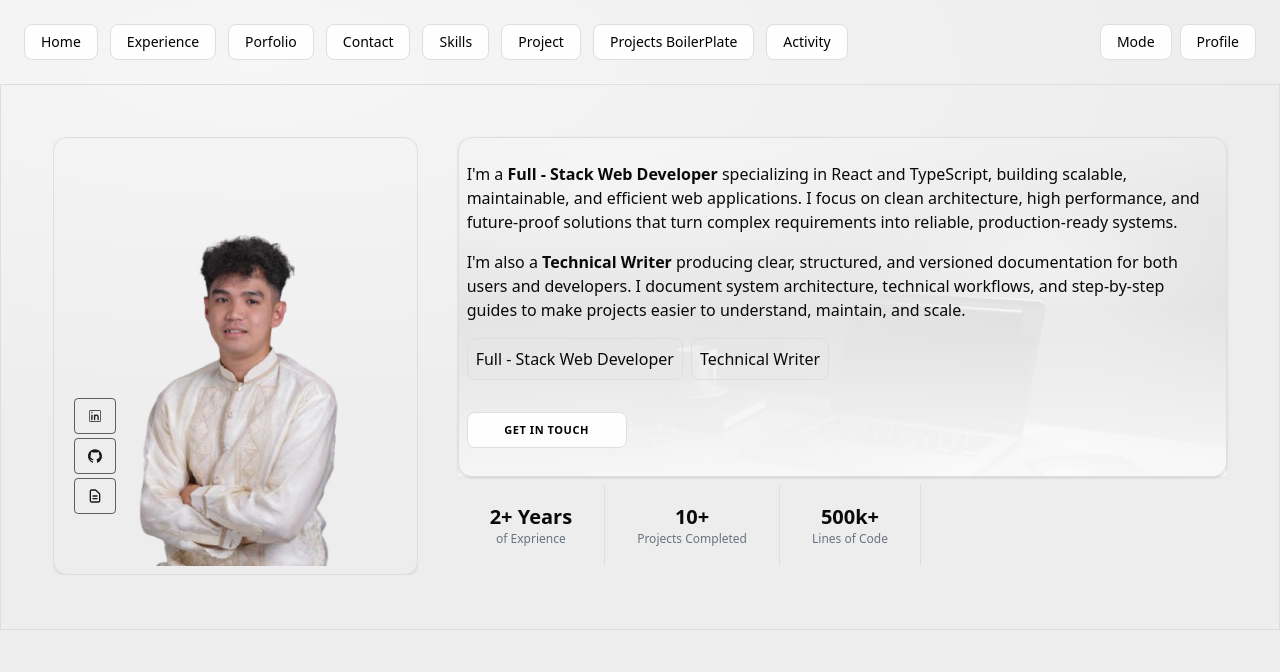
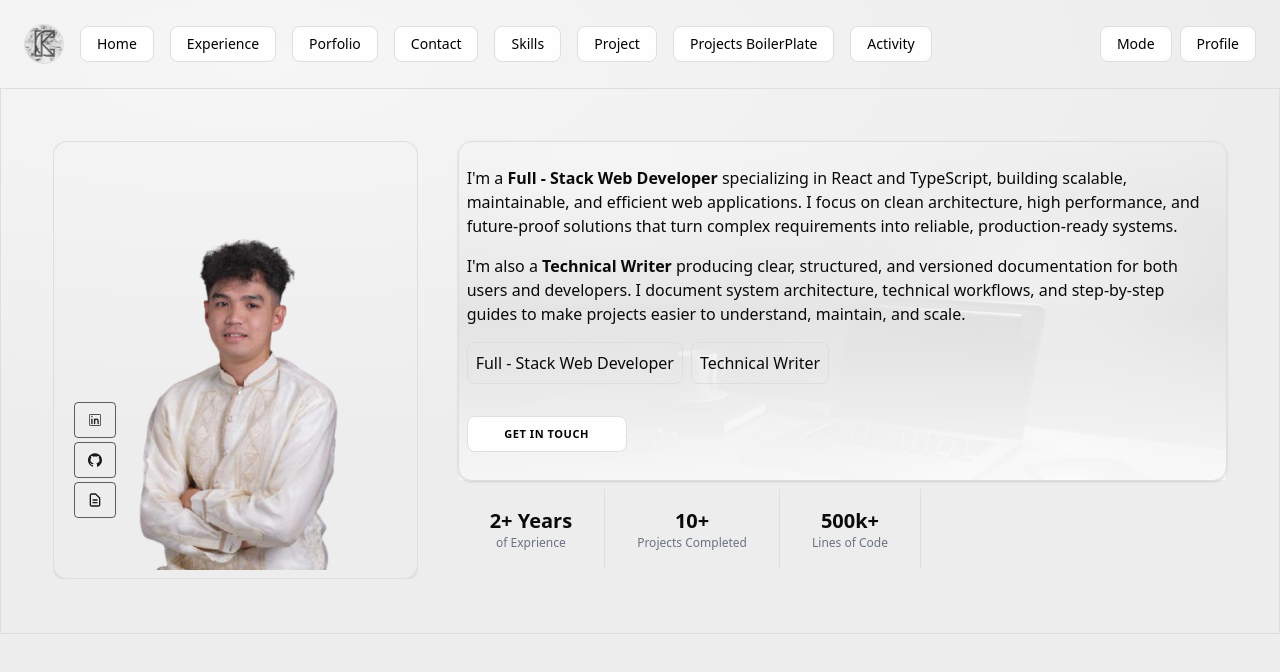
Before and after one commit to kentchristian/web-portfolio, a React app: page / in a window 1280 px wide. Shown: the top 672 px of the page. Built offline with nearby package versions, Linux system fonts and the light colour scheme; the HTML template or start-up script is replaced by a standard one.

Commit message:
feat: applied favicon and logo

```diff
--- a/rsbuild.config.ts
+++ b/rsbuild.config.ts
@@ -4,4 +4,8 @@ import { pluginReact } from '@rsbuild/plugin-react';
 // Docs: https://rsbuild.rs/config/
 export default defineConfig({
   plugins: [pluginReact()],
+  html: {
+    title: "Keysii's Portfolio",
+    favicon: './public/keysii_logo.jpeg',
+  },
 });
--- a/src/layout.tsx
+++ b/src/layout.tsx
@@ -5,6 +5,7 @@ import { Button } from '../shadcn/components/ui/button';
 import PageContainer from './components/containers/PageContainer';
 
 import { useCallback, useState } from 'react';
+import { images } from './lib/constants/images';
 import { toggleTheme } from './lib/utils/theming-helpers/toggleTheme';
 
 export default function MainLayout() {
@@ -58,7 +59,22 @@ export default function MainLayout() {
   return (
     <>
       <nav className="h-5rem w-full flex justify-between items-center p-6">
-        <div className="flex-3 flex flex-row gap-3">
+        <div className="flex-3 flex flex-row items-center gap-4">
+          <button
+            type="button"
+            onClick={() => {
+              handleNav('');
+            }}
+            className="flex items-center gap-2"
+            aria-label="Go to home"
+          >
+            <img
+              src={images.keysiiLogo}
+              alt="Keysii logo"
+              className="h-10 w-10 rounded-full object-cover border"
+            />
+          </button>
+
           {navList.map(({ path, name }: navListType) => (
             <Button
               key={path || "dashboard"}
--- a/src/lib/constants/images.tsx
+++ b/src/lib/constants/images.tsx
@@ -1,6 +1,7 @@
 import bg from "../../../public/bg-image.jpeg";
 
 import darkProfPic from "../../../public/dark-prof-pic.jpeg";
+import keysiiLogo from "../../../public/keysii_logo.jpeg";
 import lightProfPic from "../../../public/light-prof-pic.png";
 
 
@@ -8,4 +9,5 @@ export const images = {
   lightProfPic: lightProfPic,
   darkProfPic: darkProfPic,
   bg: bg,
+  keysiiLogo: keysiiLogo,
 }
```
Also changed, not shown: public/keysii_logo.jpeg (added).
